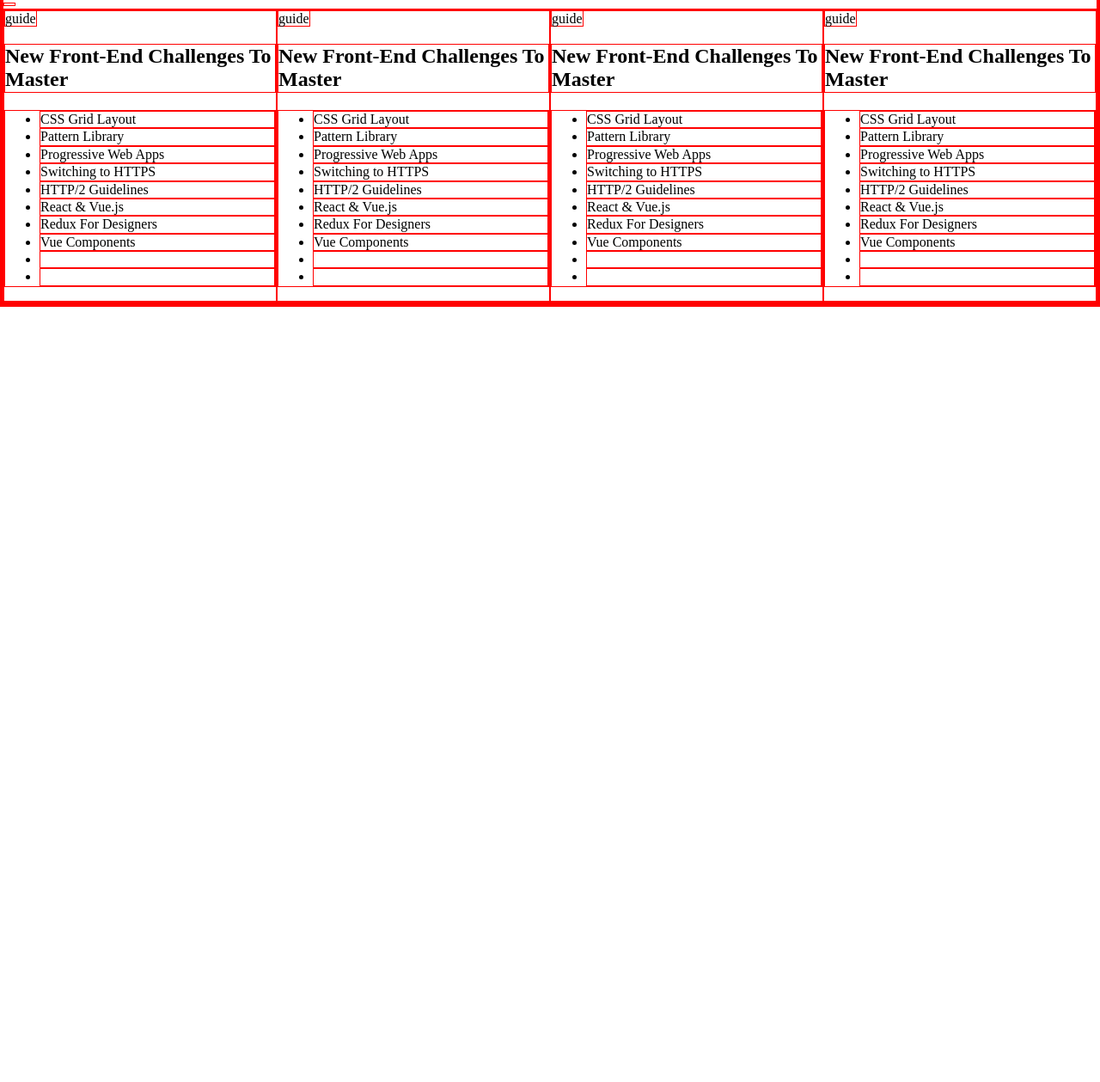
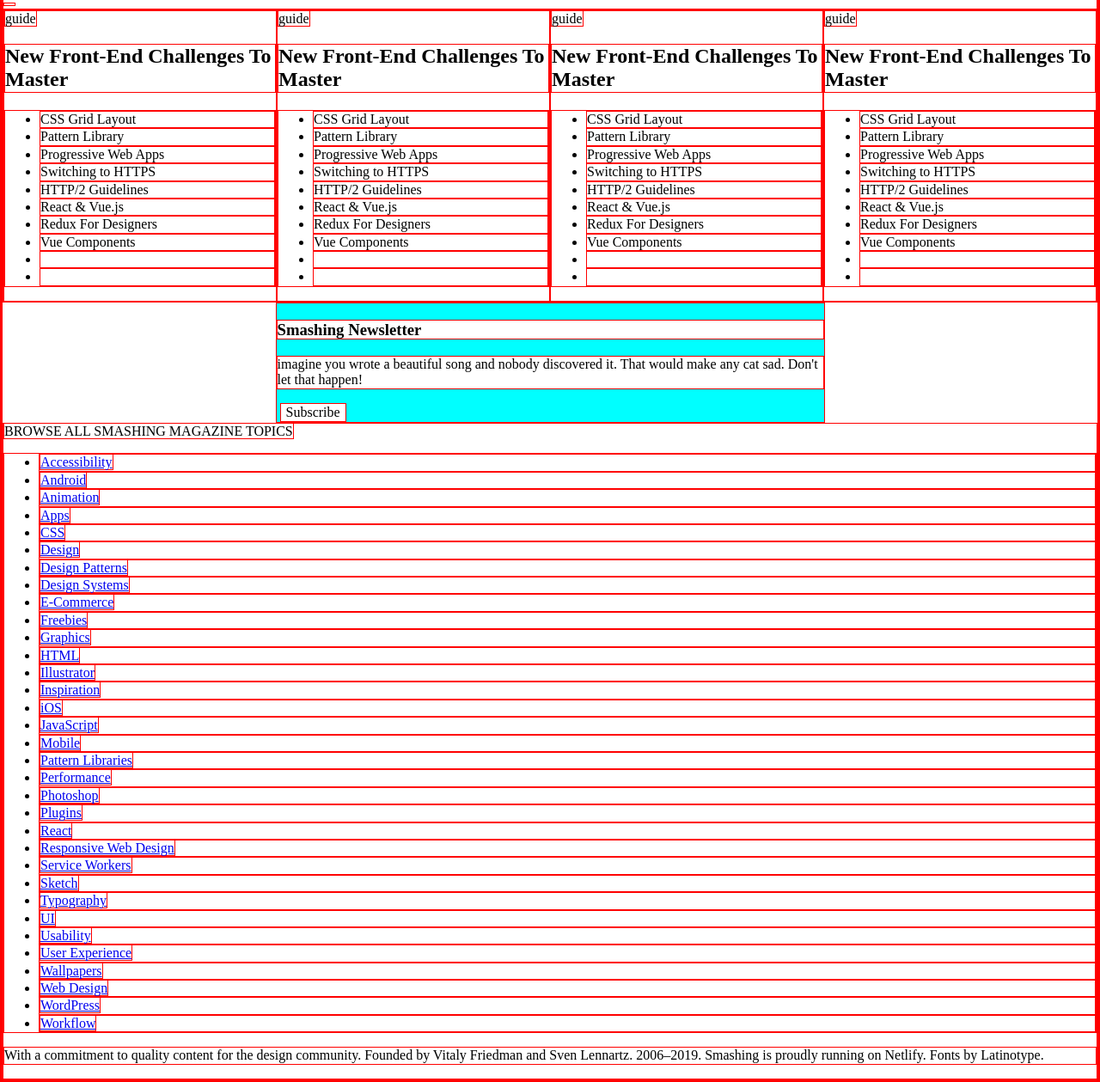
Before and after one commit to mohamednaser/Design-Teardown, a website: page index.html in a window 1280 px wide. Shown: the part 5022-6281 px from the top of the page at 86% size. Before the commit the page ends 5379 px from the top, so only its background shows below. Drawn offline with Linux system fonts and the light colour scheme.

Commit message:
create footer section

```diff
--- a/index.html
+++ b/index.html
@@ -250,7 +250,127 @@
       </div>
       <!-- end curated posts section-->
 
-      <footer></footer>
+      <!-- start smashing section -->
+      <div class="smashing-newsletter-div">
+        <h3 class="newsletter">Smashing Newsletter</h3>
+        <p class="newsletter-desc">
+          imagine you wrote a beautiful song and nobody discovered it. That
+          would make any cat sad. Don't let that happen!
+        </p>
+        <img src="" alt="" srcset="" class="news-letter-img" />
+        <button class="subscribe-news-letter">Subscribe</button>
+      </div>
+      <!-- end smashing section -->
+      <footer>
+        <span class="brows-all-articles"
+          >BROWSE ALL SMASHING MAGAZINE TOPICS
+        </span>
+        <ul class="footer__topics__list">
+          <li class="footer__topics__item">
+            <a href="/category/accessibility">Accessibility</a>
+          </li>
+          <li class="footer__topics__item">
+            <a href="/category/android">Android</a>
+          </li>
+          <li class="footer__topics__item">
+            <a href="/category/animation">Animation</a>
+          </li>
+          <li class="footer__topics__item">
+            <a href="/category/apps">Apps</a>
+          </li>
+          <li class="footer__topics__item"><a href="/category/css">CSS</a></li>
+          <li class="footer__topics__item">
+            <a href="/category/design">Design</a>
+          </li>
+          <li class="footer__topics__item">
+            <a href="/category/design-patterns">Design Patterns</a>
+          </li>
+          <li class="footer__topics__item">
+            <a href="/category/design-systems">Design Systems</a>
+          </li>
+          <li class="footer__topics__item">
+            <a href="/category/e-commerce">E-Commerce</a>
+          </li>
+          <li class="footer__topics__item">
+            <a href="/category/freebies">Freebies</a>
+          </li>
+          <li class="footer__topics__item">
+            <a href="/category/graphics">Graphics</a>
+          </li>
+          <li class="footer__topics__item">
+            <a href="/category/html">HTML</a>
+          </li>
+          <li class="footer__topics__item">
+            <a href="/category/illustrator">Illustrator</a>
+          </li>
+          <li class="footer__topics__item">
+            <a href="/category/inspiration">Inspiration</a>
+          </li>
+          <li class="footer__topics__item"><a href="/category/ios">iOS</a></li>
+          <li class="footer__topics__item">
+            <a href="/category/javascript">JavaScript</a>
+          </li>
+          <li class="footer__topics__item">
+            <a href="/category/mobile">Mobile</a>
+          </li>
+          <li class="footer__topics__item">
+            <a href="/category/pattern-libraries">Pattern Libraries</a>
+          </li>
+          <li class="footer__topics__item">
+            <a href="/category/performance">Performance</a>
+          </li>
+          <li class="footer__topics__item">
+            <a href="/category/photoshop">Photoshop</a>
+          </li>
+          <li class="footer__topics__item">
+            <a href="/category/plugins">Plugins</a>
+          </li>
+          <li class="footer__topics__item">
+            <a href="/category/react">React</a>
+          </li>
+          <li class="footer__topics__item">
+            <a href="/category/responsive-web-design">Responsive Web Design</a>
+          </li>
+          <li class="footer__topics__item">
+            <a href="/category/service-workers">Service Workers</a>
+          </li>
+          <li class="footer__topics__item">
+            <a href="/category/sketch">Sketch</a>
+          </li>
+          <li class="footer__topics__item">
+            <a href="/category/typography">Typography</a>
+          </li>
+          <li class="footer__topics__item"><a href="/category/ui">UI</a></li>
+          <li class="footer__topics__item">
+            <a href="/category/usability">Usability</a>
+          </li>
+          <li class="footer__topics__item">
+            <a href="/category/user-experience">User Experience</a>
+          </li>
+          <li class="footer__topics__item">
+            <a href="/category/wallpapers">Wallpapers</a>
+          </li>
+          <li class="footer__topics__item">
+            <a href="/category/web-design">Web Design</a>
+          </li>
+          <li class="footer__topics__item">
+            <a href="/category/wordpress">WordPress</a>
+          </li>
+          <li class="footer__topics__item">
+            <a href="/category/workflow">Workflow</a>
+          </li>
+        </ul>
+
+        <p class="footer-paragraph">
+            With a commitment to quality content for the design community.
+
+            Founded by Vitaly Friedman and Sven Lennartz. 2006–2019.
+
+            Smashing is proudly running on Netlify.
+
+            Fonts by Latinotype.
+        </p>
+      </footer>
     </main>
   </body>
 </html>
--- a/src/css/style.css
+++ b/src/css/style.css
@@ -158,3 +158,11 @@
 .curated-posts-sec {
   display: flex;
 }
+
+/* start smashing section */
+
+.smashing-newsletter-div {
+  margin: auto;
+  width: 50%;
+  background-color: aqua;
+}
```
Also changed, not shown: build/css/style.css.
